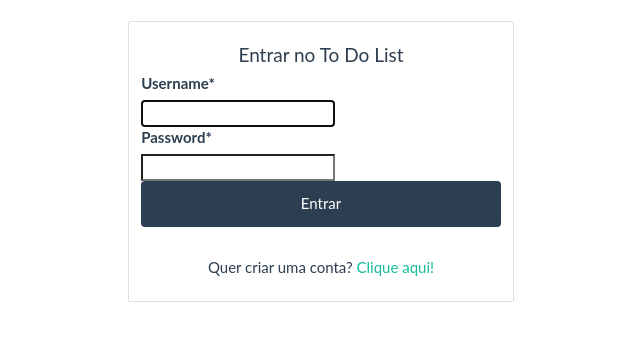
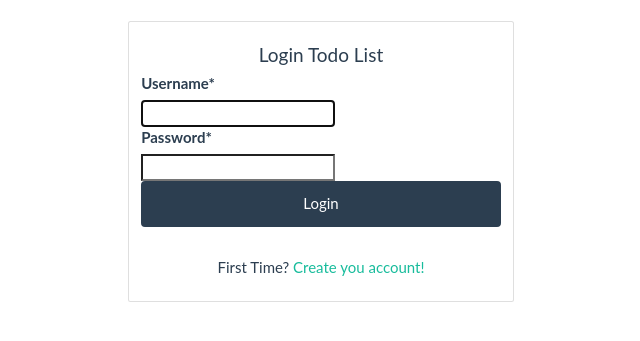
Before and after one commit to xiaoyongkong/To_do_List, a Django app: page /accounts/login/ in a window 1280 px wide. Shown: the part 70-411 px from the top of the page, without its empty margins (319-959 px from the left). Run offline with Django 3.2, Linux system fonts and the light colour scheme; some libraries are stand-ins or nearby versions.

Commit message:
full todo with login

```diff
--- a/templates/registration/login.html
+++ b/templates/registration/login.html
@@ -1,21 +1,21 @@
 {% extends  'base.html' %}
 {% load crispy_forms_tags %}
 
-{% block title %}Entrar{% endblock %}
+{% block title %}Login{% endblock %}
 
 {% block content %}
 <div class="row">
     <div class="col-md-4 offset-md-4">
         <div class="card  auth-card">
             <div class="card-body">
-                <h4 class="card-title text-center">Entrar no To Do List</h4>
+                <h4 class="card-title text-center">Login Todo List</h4>
                 <form method="post">
                     {% csrf_token %}
                     <input type="hidden" name="next" value="{{ next }}">
                       {{ form|crispy }}
-                    <button type="submit" class="btn btn-primary btn-block">Entrar</button>
+                    <button type="submit" class="btn btn-primary btn-block">Login</button>
                 </form>
-                <p class="change-form-p">Quer criar uma conta? <a href="/accounts/register">Clique aqui!</a></p>
+                <p class="change-form-p">First Time? <a href="/accounts/register">Create you account!</a></p>
             </div>
         </div>
     </div>
--- a/todo/models.py
+++ b/todo/models.py
@@ -1,8 +1,9 @@
 from django.db import models
+from django.contrib.auth import get_user_model
 
 class Todo(models.Model):
     text = models.CharField(max_length=40)
     complete = models.BooleanField(default=False)
-
+    user = models.ForeignKey(get_user_model(), on_delete=models.CASCADE)
     def __str__(self):
       return self.text
```
Also changed, not shown: todo/views.py (+4 -6 lines), db.sqlite3, todo/migrations/0002_todo_user.py (added).
